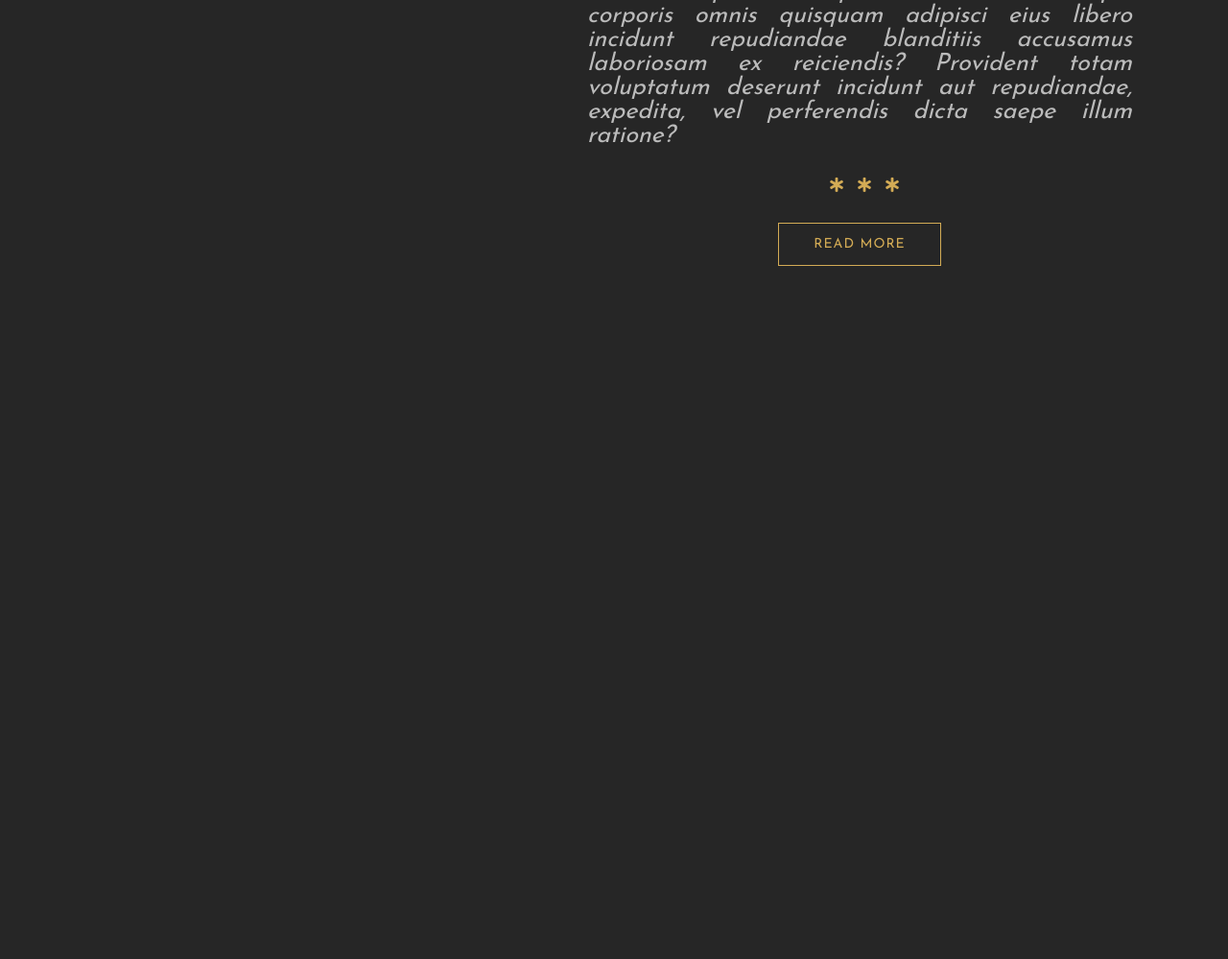
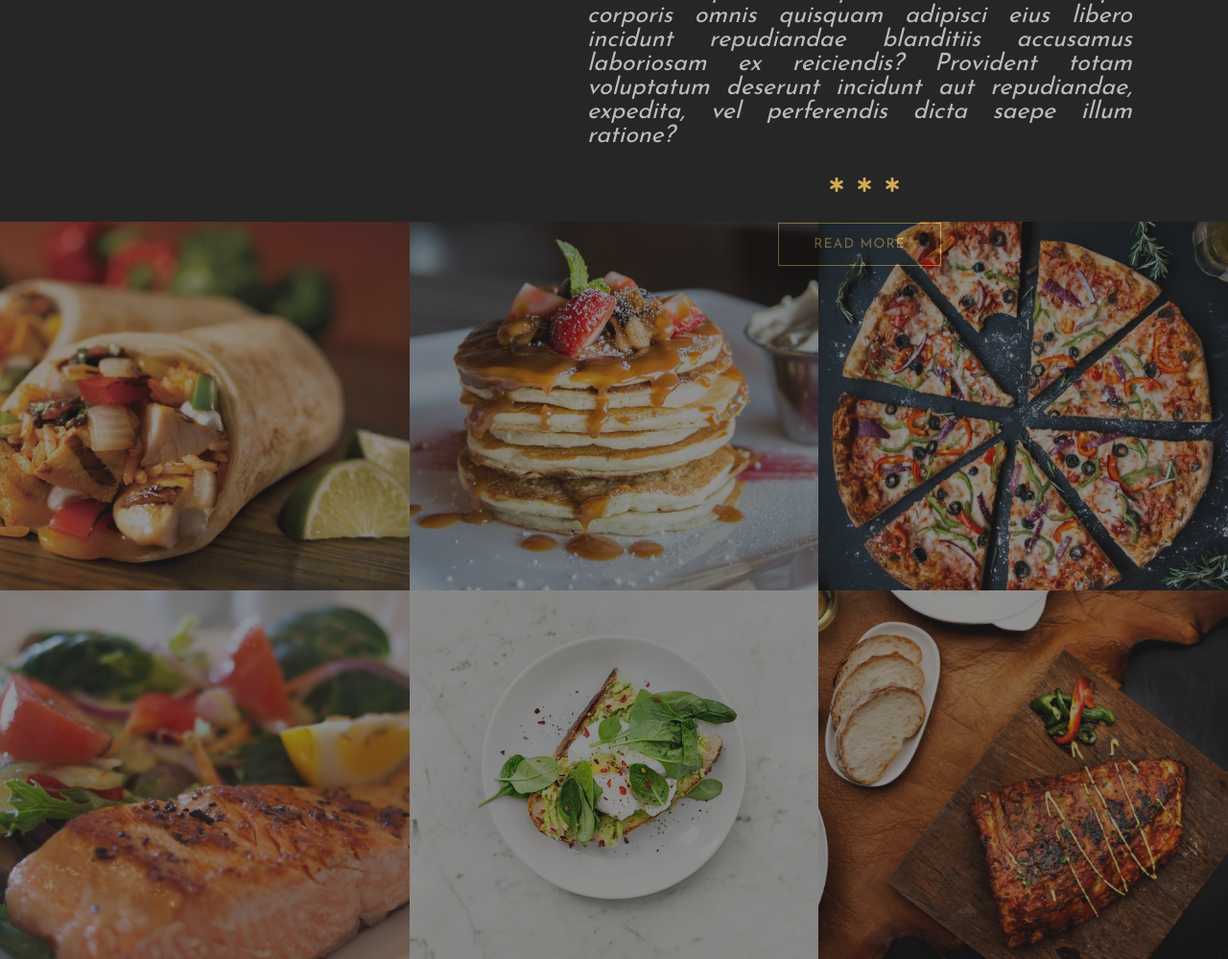
Before and after one commit to Lwmeek/georgia-restaurant, a website: page index.html in a window 1280 px wide. Shown: the part 1289-2288 px from the top of the page at 96% size. Before the commit the page ends 1566 px from the top, so only its background shows below. Drawn offline with nearby package versions, Linux system fonts and the light colour scheme.

Commit message:
Creating gallery section

```diff
--- a/index.html
+++ b/index.html
@@ -63,5 +63,59 @@
 			</div>
 		</secttion>
 		<!--End of About Us-->
+		<!--Gallery-->
+		<section class="gallery">
+			<div class="cards-wrapper">
+				<div class="card">
+					<div class="card-overlay">
+						<h1 class="card-overlay-heading">Food Name</h1>
+						<p class="card-overlay-paragraph">Price: $30.00</p>
+						<button type="button" class="card-overlay-btn">Order Now</button>
+					</div>
+					<img src="images/gallery-img-1.jpeg" alt="food" class="card-img">
+				</div>
+				<div class="card">
+					<div class="card-overlay">
+						<h1 class="card-overlay-heading">Food Name</h1>
+						<p class="card-overlay-paragraph">Price: $30.00</p>
+						<button type="button" class="card-overlay-btn">Order Now</button>
+					</div>
+					<img src="images/gallery-img-2.jpeg" alt="food" class="card-img">
+				</div>
+				<div class="card">
+					<div class="card-overlay">
+						<h1 class="card-overlay-heading">Food Name</h1>
+						<p class="card-overlay-paragraph">Price: $30.00</p>
+						<button type="button" class="card-overlay-btn">Order Now</button>
+					</div>
+					<img src="images/gallery-img-3.jpeg" alt="food" class="card-img">
+				</div>
+				<div class="card">
+					<div class="card-overlay">
+						<h1 class="card-overlay-heading">Food Name</h1>
+						<p class="card-overlay-paragraph">Price: $30.00</p>
+						<button type="button" class="card-overlay-btn">Order Now</button>
+					</div>
+					<img src="images/gallery-img-4.jpeg" alt="food" class="card-img">
+				</div>
+				<div class="card">
+					<div class="card-overlay">
+						<h1 class="card-overlay-heading">Food Name</h1>
+						<p class="card-overlay-paragraph">Price: $30.00</p>
+						<button type="button" class="card-overlay-btn">Order Now</button>
+					</div>
+					<img src="images/gallery-img-5.jpeg" alt="food" class="card-img">
+				</div>
+				<div class="card">
+					<div class="card-overlay">
+						<h1 class="card-overlay-heading">Food Name</h1>
+						<p class="card-overlay-paragraph">Price: $30.00</p>
+						<button type="button" class="card-overlay-btn">Order Now</button>
+					</div>
+					<img src="images/gallery-img-6.jpeg" alt="food" class="card-img">
+				</div>
+			</div>
+		</section>
+		<!--End of Gallery-->
 	</body>
 </html>
--- a/scss/_base.scss
+++ b/scss/_base.scss
@@ -2,6 +2,7 @@ $color-dark: #262626;
 $color-black: #000;
 $color-primary: #d3ab55;
 $color-secondary: #bbb;
+$color-white:#fff;
 
 $font-dancingScript: "Dancing Script", cursive;
 $font-josefinSans: "Josefin Sans", sans-serif;
@@ -12,16 +13,20 @@ $font-nunito: "Nunito", sans-serif;
 	justify-content: center;
 	align-items: center;
 }
-@mixin textStyles {
+@mixin textStyles($transform: uppercase) {
 	font-weight: 300;
 	letter-spacing: 2px;
-	text-transform: uppercase;
+	text-transform: $transform;
 }
 @mixin centering($topValue) {
 	position: absolute;
 	top: $topValue;
 	left: 50%;
 	transform: translate(-50%, -50%);
+}
+%fullSpace {
+	width: 100%;
+	height: 100%;
 }
 
 * {
--- a/scss/_components.scss
+++ b/scss/_components.scss
@@ -59,3 +59,62 @@
 		color: $color-dark;
 	}
 }
+
+.card {
+	width: 33.3333%;
+	height: 30vw;
+	position: relative;
+	overflow: hidden;
+
+	&:hover .card-overlay {
+		left: 0;
+	}
+
+	&-overlay {
+		position: absolute;
+		top: 0;
+		left: -100%;
+		background-color: rgba($color-primary, 0.6);
+		color: $color-white;
+		z-index: 10;
+		@include flexLayout;
+		flex-direction: column;
+		@extend %fullSpace;
+		transition: left 0.7s;
+
+		&-heading {
+			font-family: $font-nunito;
+			font-size: 50px;
+			@include textStyles(capitalize);
+		}
+
+		&-paragraph {
+			font-family: $font-josefinSans;
+			font-size: 30px;
+			margin-bottom: 30px;
+			@include textStyles(capitalize);
+		}
+
+		&-btn {
+			width: 150px;
+			height: 40px;
+			color: $color-primary;
+			background-color: $color-white;
+			font-family: $font-josefinSans;
+			font-size: 14px;
+			font-weight: bold;
+			text-transform: uppercase;
+			letter-spacing: 1px;
+			border: 1px solid $color-primary;
+			border-radius: 30px;
+			outline: none;
+			cursor: pointer;
+		}
+	}
+
+	&-img {
+		@extend %fullSpace;
+		object-fit: cover;
+		opacity: 0.5;
+	}
+}
--- a/scss/_layout.scss
+++ b/scss/_layout.scss
@@ -17,6 +17,7 @@
 		@include centering(50%);
 	}
 }
+
 .about-us {
 	height: 90vh;
 	display: flex;
@@ -64,3 +65,10 @@
 		}
 	}
 }
+
+.gallery {
+	.cards-wrapper {
+		display: flex;
+		flex-wrap: wrap;
+	}
+}
```
Also changed, not shown: css/main.css.
